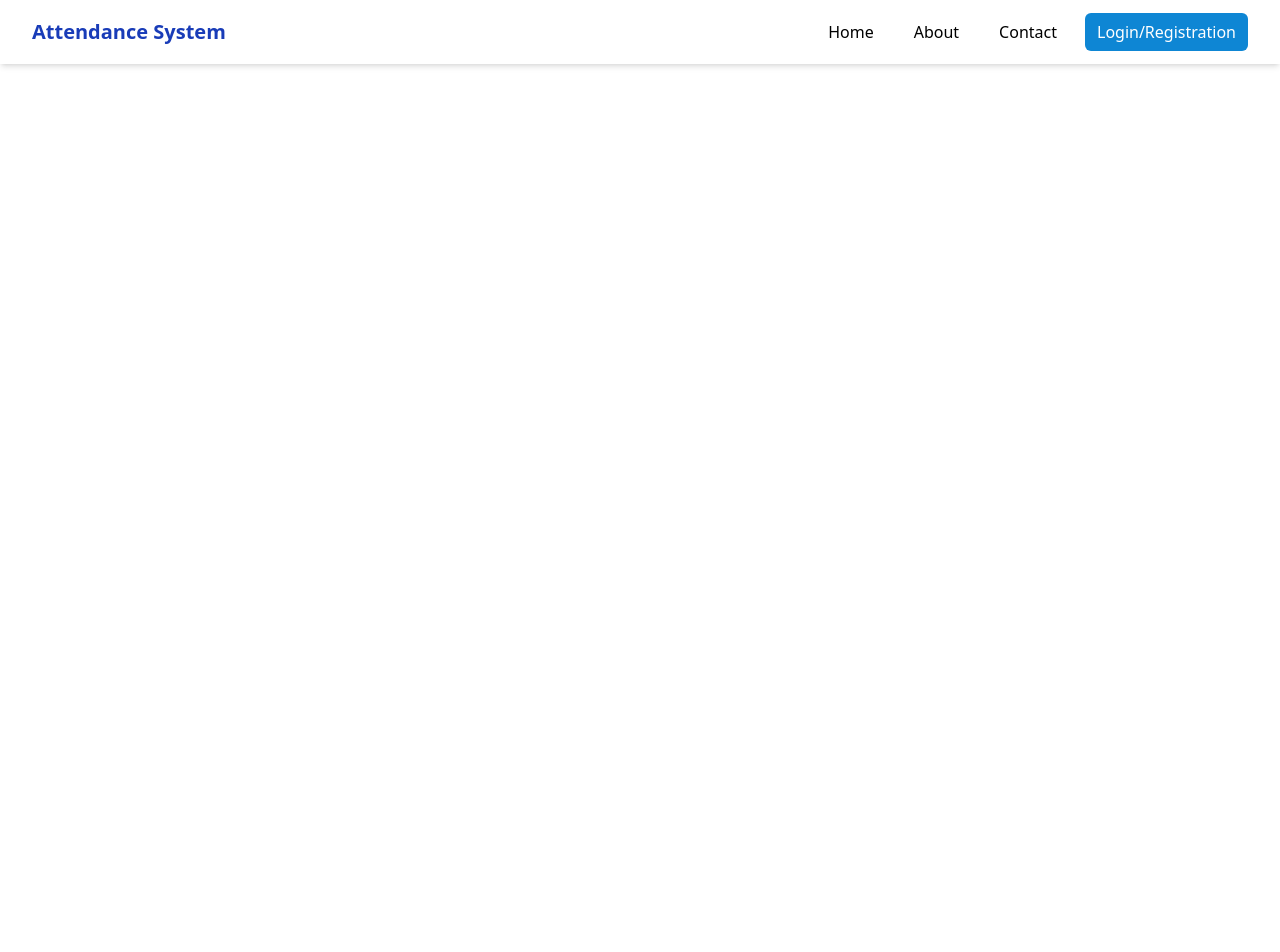
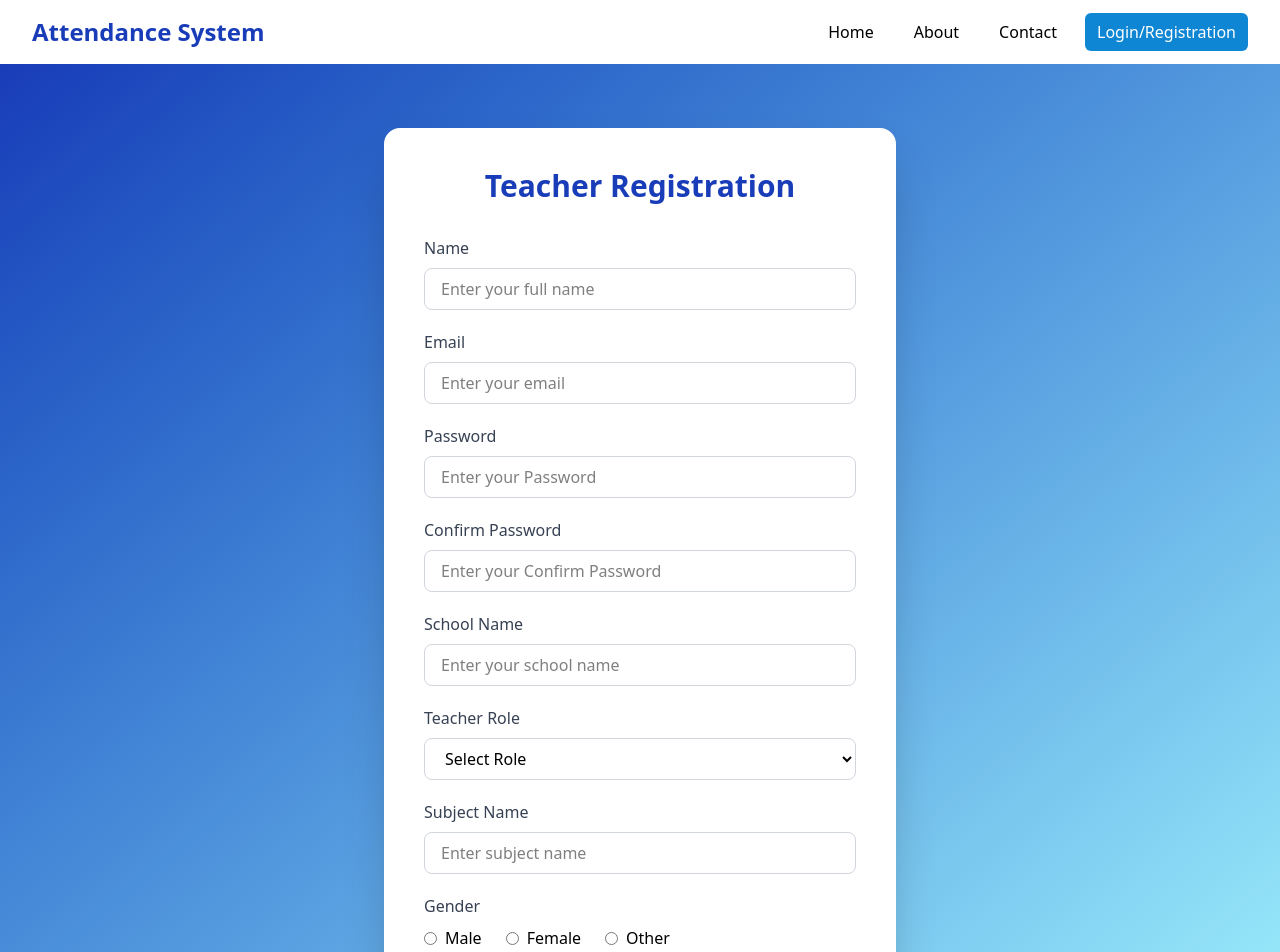
Before and after one commit to ABHINASHYA/Automated_Attendance_System, a React (Vite) app: page /Register in a window 1280 px wide. Shown: the top 952 px of the page. Before the commit the page ends 800 px from the top, so only its background shows below. Built offline with nearby package versions, Linux system fonts and the light colour scheme.

Commit message:
Register

```diff
--- a/src/App.jsx
+++ b/src/App.jsx
@@ -4,6 +4,7 @@ import Navbar from './Components/Navbar'
 import Hero from './Components/Hero'
 import About from './Components/About'
 import Contect from './Components/Contect'
+import Register from './Components/Register'
 import React from 'react'
 
 function App() {
@@ -16,6 +17,7 @@ function App() {
         <Route path="/" element={<Hero />} />
         <Route path="/about" element={<About />} />
         <Route path="/contact" element={<Contect />} />
+        <Route path="/Register" element={<Register />} />
       </Routes>
     </Router>
   )
--- a/src/Components/Navbar.jsx
+++ b/src/Components/Navbar.jsx
@@ -10,7 +10,7 @@ const Navbar = () => {
                 <div className="max-w-7xl mx-auto px-4 sm:px-6 lg:px-8">
                     <div className="flex items-center justify-between h-16">
                         <div className="flex items-center">
-                            <span className="text-blue-800 font-bold text-xl hover:cursor-pointer">
+                            <span className="text-blue-800 font-bold text-2xl hover:cursor-pointer">
                                 Attendance System
                             </span>
                         </div>
@@ -52,7 +52,7 @@ const Navbar = () => {
                                     </Link>
                                 </li>
                                 <li>
-                                    <Link to="/attendance" className="text-white px-3 py-2 rounded-md text-18 font-medium bg-[#0e86d4] hover:bg-blue-700">
+                                    <Link to="/register" className="text-white px-3 py-2 rounded-md text-18 font-medium bg-[#0e86d4] hover:bg-blue-700">
                                         Login/Registration
                                     </Link>
                                 </li>
--- /dev/null
+++ b/src/Components/Register.jsx
@@ -0,0 +1,209 @@
+import React, { useState } from "react";
+
+const Register = () => {
+	const [formData, setFormData] = useState({
+		name: "",
+		email: "",
+		password: "",
+		confirmPassword: "",
+		schoolName: "",
+		role: "",
+		subject: "",
+		gender: "",
+	});
+
+	const [error, setError] = useState("");
+
+	const handleChange = (e) => {
+		setFormData({ ...formData, [e.target.name]: e.target.value });
+		setError(""); // clear error when user starts typing
+	};
+
+	const handleSubmit = (e) => {
+		e.preventDefault();
+
+		if (formData.password !== formData.confirmPassword) {
+			setError("Passwords do not match!");
+			return;
+		}
+
+		console.log("Form Submitted:", formData);
+		alert("Registration Successful!");
+		// Later: send data to backend (Spring Boot / Firebase)
+	};
+
+	return (
+		<div
+			className="bg-gradient-to-br from-blue-800 to-cyan-200 min-h-screen flex items-center justify-center py-16"
+			id="register"
+		>
+			<div className="bg-white bg-opacity-95 rounded-2xl shadow-2xl p-10 w-full max-w-lg">
+				<h2 className="text-3xl font-bold text-center text-blue-800 mb-8">
+					Teacher Registration
+				</h2>
+
+				<form onSubmit={handleSubmit} className="space-y-5">
+					{/* Name */}
+					<div>
+						<label className="block text-gray-700 font-medium mb-2">Name</label>
+						<input
+							type="text"
+							name="name"
+							placeholder="Enter your full name"
+							value={formData.name}
+							onChange={handleChange}
+							required
+							className="w-full border border-gray-300 rounded-lg px-4 py-2 focus:ring-2 focus:ring-blue-500 outline-none"
+						/>
+					</div>
+
+					{/* Email */}
+					<div>
+						<label className="block text-gray-700 font-medium mb-2">Email</label>
+						<input
+							type="email"
+							name="email"
+							placeholder="Enter your email"
+							value={formData.email}
+							onChange={handleChange}
+							required
+							className="w-full border border-gray-300 rounded-lg px-4 py-2 focus:ring-2 focus:ring-blue-500 outline-none"
+						/>
+					</div>
+
+					{/* Password */}
+					<div>
+						<label className="block text-gray-700 font-medium mb-2">Password</label>
+						<input
+							type="password"
+							name="password"
+							placeholder="Enter your Password"
+							value={formData.password}
+							onChange={handleChange}
+							required
+							className="w-full border border-gray-300 rounded-lg px-4 py-2 focus:ring-2 focus:ring-blue-500 outline-none"
+						/>
+					</div>
+
+					{/* Confirm Password */}
+					<div>
+						<label className="block text-gray-700 font-medium mb-2">
+							Confirm Password
+						</label>
+						<input
+							type="password"
+							name="confirmPassword"
+							placeholder="Enter your Confirm Password"
+							value={formData.confirmPassword}
+							onChange={handleChange}
+							required
+							className={`w-full border ${error ? "border-red-500" : "border-gray-300"
+								} rounded-lg px-4 py-2 focus:ring-2 focus:ring-blue-500 outline-none`}
+						/>
+						{error && <p className="text-red-600 text-sm mt-1">{error}</p>}
+					</div>
+
+					{/* School Name */}
+					<div>
+						<label className="block text-gray-700 font-medium mb-2">
+							School Name
+						</label>
+						<input
+							type="text"
+							name="schoolName"
+							placeholder="Enter your school name"
+							value={formData.schoolName}
+							onChange={handleChange}
+							required
+							className="w-full border border-gray-300 rounded-lg px-4 py-2 focus:ring-2 focus:ring-blue-500 outline-none"
+						/>
+					</div>
+
+					{/* Teacher Role */}
+					<div>
+						<label className="block text-gray-700 font-medium mb-2">
+							Teacher Role
+						</label>
+						<select
+							name="role"
+							value={formData.role}
+							onChange={handleChange}
+							required
+							className="w-full border border-gray-300 rounded-lg px-4 py-2 focus:ring-2 focus:ring-blue-500 outline-none"
+						>
+							<option value="">Select Role</option>
+							<option value="Principal">Principal</option>
+							<option value="TGT">TGT</option>
+						</select>
+					</div>
+
+					{/* Subject Name */}
+					<div>
+						<label className="block text-gray-700 font-medium mb-2">
+							Subject Name
+						</label>
+						<input
+							type="text"
+							name="subject"
+							placeholder="Enter subject name"
+							value={formData.subject}
+							onChange={handleChange}
+							required
+							className="w-full border border-gray-300 rounded-lg px-4 py-2 focus:ring-2 focus:ring-blue-500 outline-none"
+						/>
+					</div>
+
+					{/* Gender */}
+					<div>
+						<label className="block text-gray-700 font-medium mb-2">Gender</label>
+						<div className="flex items-center gap-6">
+							<label className="flex items-center">
+								<input
+									type="radio"
+									name="gender"
+									value="Male"
+									onChange={handleChange}
+									checked={formData.gender === "Male"}
+									className="mr-2"
+								/>
+								Male
+							</label>
+							<label className="flex items-center">
+								<input
+									type="radio"
+									name="gender"
+									value="Female"
+									onChange={handleChange}
+									checked={formData.gender === "Female"}
+									className="mr-2"
+								/>
+								Female
+							</label>
+							<label className="flex items-center">
+								<input
+									type="radio"
+									name="gender"
+									value="Other"
+									onChange={handleChange}
+									checked={formData.gender === "Other"}
+									className="mr-2"
+								/>
+								Other
+							</label>
+						</div>
+					</div>
+
+					{/* Submit */}
+					<button
+						type="submit"
+						className="w-full bg-blue-700 text-white font-semibold py-2 rounded-lg shadow-md hover:bg-blue-800 transition duration-200"
+					>
+						Register
+					</button>
+				</form>
+			</div>
+		</div>
+	);
+};
+
+export default Register;
```
